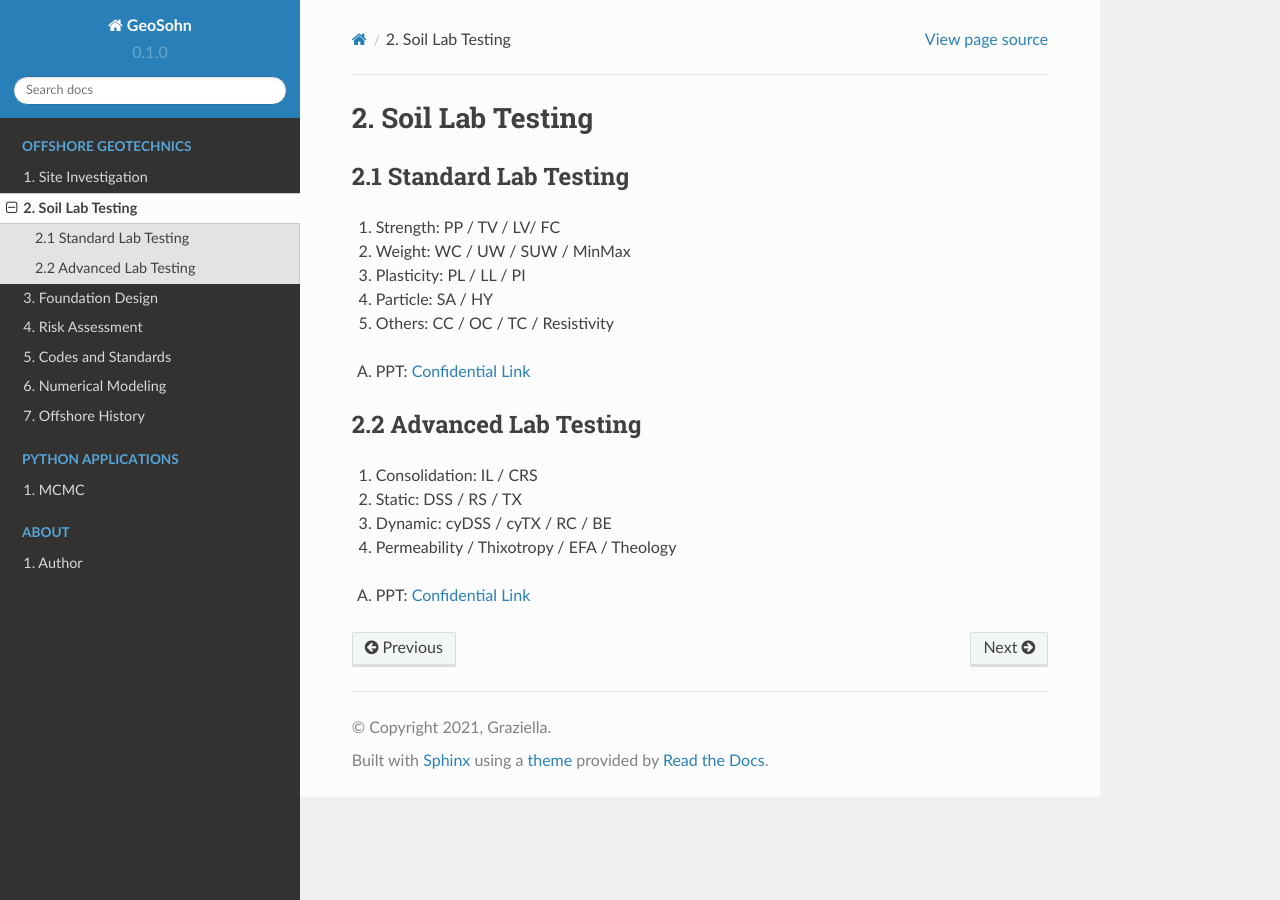
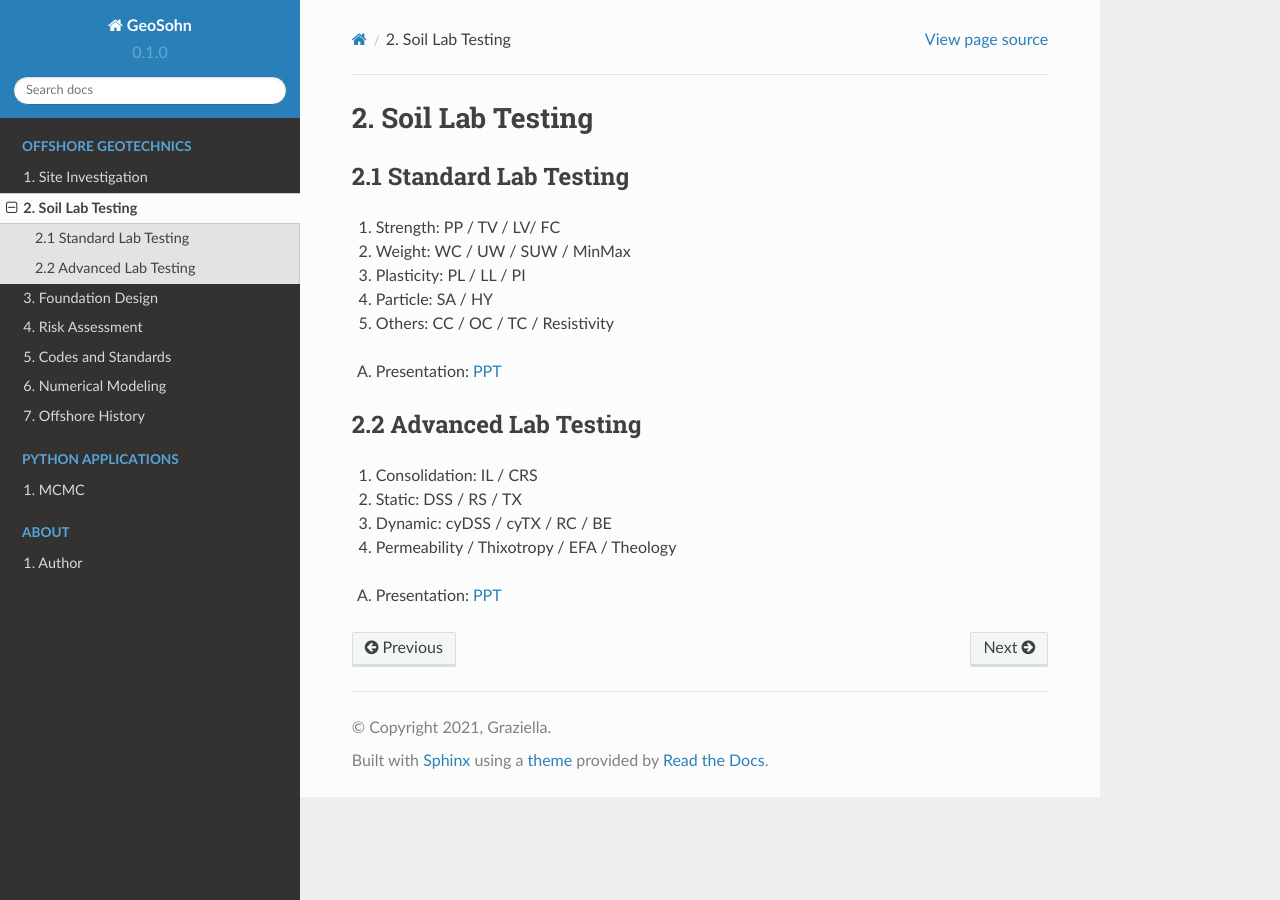
Before and after one commit to jrson11/GeoSohn, a Sphinx documentation site: the page built from docs/source/2-Soil_Lab_Testing.rst, in a window 1280 px wide. Built offline with Sphinx 7.4.7 and the Read the Docs theme 2.0.0, drawn with Linux system fonts in a browser that asks for light colours; pages that are not in the unit, such as notebooks, are missing from menus.

Commit message:
Update 2-Soil_Lab_Testing.rst

```diff
--- a/docs/source/2-Soil_Lab_Testing.rst
+++ b/docs/source/2-Soil_Lab_Testing.rst
@@ -11,7 +11,7 @@
 4. Particle: SA / HY
 5. Others: CC / OC / TC / Resistivity
 
-A. PPT: `Confidential Link <https://bp365-my.sharepoint.com/:p:/g/personal/jung_sohn_bp_com/EcLJuO6Q9GpIoOd_3kCbZAIBSMTNgwTqhe-V7y1JErsoxQ?e=loPYYx>`_
+A. Presentation: `PPT <https://bp365-my.sharepoint.com/:p:/g/personal/jung_sohn_bp_com/EcLJuO6Q9GpIoOd_3kCbZAIBSMTNgwTqhe-V7y1JErsoxQ?e=loPYYx>`_
 
 2.2 Advanced Lab Testing
 ------------------------
@@ -22,4 +22,4 @@ A. PPT: `Confidential Link <https://bp365-my.sharepoint.com/:p:/g/personal/jung_
 4. Permeability / Thixotropy / EFA / Theology
 
 
-A. PPT: `Confidential Link <https://bp365-my.sharepoint.com/:p:/g/personal/jung_sohn_bp_com/Ee4gSjaBULJMi40h53tNJJoBCghvTM6sLjvmfBtNXyYszw?e=qdoQ58>`_
+A. Presentation: `PPT <https://bp365-my.sharepoint.com/:p:/g/personal/jung_sohn_bp_com/Ee4gSjaBULJMi40h53tNJJoBCghvTM6sLjvmfBtNXyYszw?e=qdoQ58>`_
```
